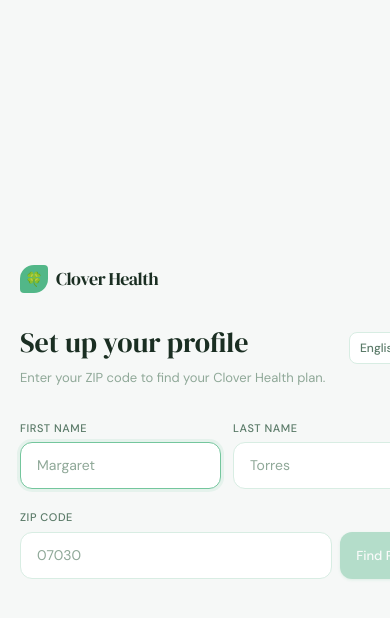
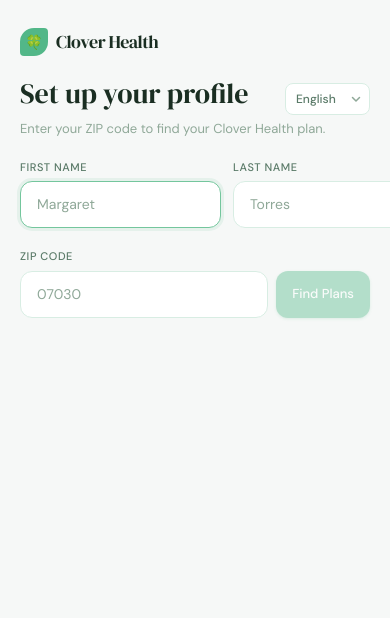
Before and after one commit to lc4490/clovis, a Next.js app: page / in a window 390 px wide. Shown: the top 618 px of the page. Built offline with nearby package versions, Linux system fonts and the light colour scheme.

Commit message:
setup page

```diff
--- a/src/components/SetupPage.tsx
+++ b/src/components/SetupPage.tsx
@@ -70,7 +70,7 @@
   }
 
   return (
-    <div className="min-h-screen bg-clover-bg flex font-sans">
+    <div className="h-screen bg-clover-bg flex font-sans overflow-hidden">
       {/* Left branding panel */}
       <div className="hidden lg:flex w-[400px] bg-clover-green flex-col flex-shrink-0 relative overflow-hidden p-10">
         <div className="absolute inset-x-0 top-0 h-52 bg-gradient-to-b from-white/10 to-transparent pointer-events-none" />
@@ -122,10 +122,10 @@
       </div>
 
       {/* Right form panel */}
-      <div className="flex-1 flex items-center justify-center p-5 sm:p-8">
-        <div className="w-full max-w-[420px]">
+      <div className="flex-1 overflow-y-auto flex flex-col items-center justify-start sm:justify-center p-5 sm:p-8">
+        <div className="w-full max-w-[420px] py-2 sm:py-0">
           {/* Mobile logo */}
-          <div className="flex lg:hidden items-center gap-2 mb-8">
+          <div className="flex lg:hidden items-center gap-2 mb-5 sm:mb-8">
             <div
               className="w-7 h-7 flex items-center justify-center text-sm"
               style={{ background: "#52B788", borderRadius: "50% 4px 50% 4px" }}
@@ -168,7 +168,7 @@
               </svg>
             </div>
           </div>
-          <p className="text-[13px] text-clover-muted mb-8">{s.subtitle}</p>
+          <p className="text-[13px] text-clover-muted mb-5 sm:mb-8">{s.subtitle}</p>
 
           <form onSubmit={plans ? handleSubmit : handleFindPlans} className="flex flex-col gap-5">
             {/* Name row */}
```
